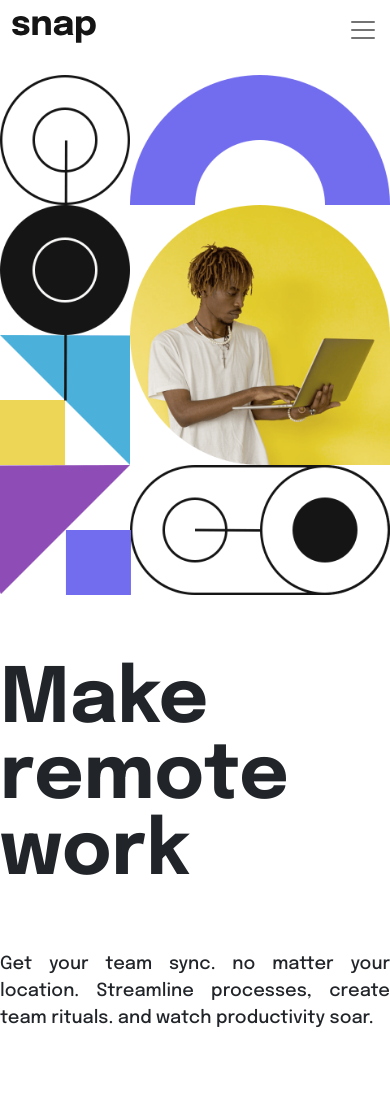
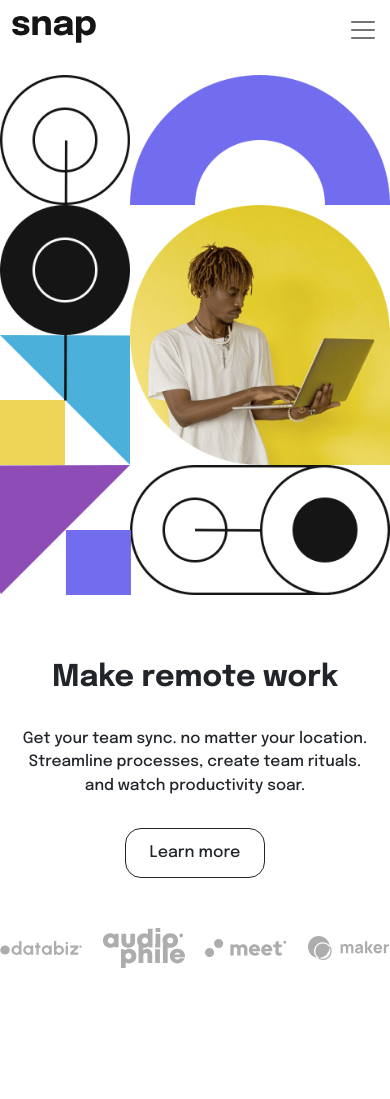
Before and after one commit to BYJESO/Challengeone, a plain HTML site: page index.html in a window 390 px wide. Shown: the top 1099 px of the page. After the commit the page ends 1063 px from the top, so only its background shows below. Drawn offline with nearby package versions, Linux system fonts and the light colour scheme.

Commit message:
estructuracion mobile first

```diff
--- a/index.html
+++ b/index.html
@@ -194,7 +194,7 @@
         <div class="d-grid gap-2 d-md-flex justify-content-md-start">
           <button
             type="button"
-            class="btn btn-outline-dark btn-lg px-4 me-md-2"
+            class="bm btn btn-outline-dark btn-lg px-4 me-md-2"
           >
             Learn more
           </button>
--- a/style.css
+++ b/style.css
@@ -64,19 +64,30 @@ button.btn-login:hover {
 }
 
 h1.text-hero {
+  text-align: center;
   padding-top: 68px;
-  font-size: 76px;
+  font-size: 30px;
+  /* font-size: 76px; desktop*/
   font-weight: 700;
   max-width: 510px;
 }
 
+h1.mb-3 {
+  margin-bottom: 35px !important;
+}
+
 p.text-hero {
   max-width: 485px;
-  font-size: 18px;
+  font-size: 15.5px;
+  /* font-size: 18px; desktop */
   font-weight: 400;
-  text-align: justify;
-  padding-top: 44px;
-  padding-bottom: 54px;
+  text-align: center;
+  /* text-align: justify; desktop */
+  padding-left: 20px;
+  padding-right: 20px;
+  /* padding-top: 44px; desktop
+  padding-bottom: 54px; */
+  margin-bottom: 30px;
 }
 
 .px-4 {
@@ -84,12 +95,25 @@ p.text-hero {
   padding-left: 34px !important;
 }
 
-.btn-lg {
-  padding: 15px;
+button.bm {
+  border-radius: 16px;
+}
+
+button.btn {
+  /* display: inline-block; desktop*/
+  display: block;
+  margin: auto;
+}
+
+button.btn-lg {
+  padding: 12px;
+  font-size: 16px;
+  /* padding: 15px; desktop */
 }
 
 div.partner {
-  padding-top: 110px;
+  padding-top: 50px;
+  padding-bottom: 95px;
 }
 
 .partner {
```
